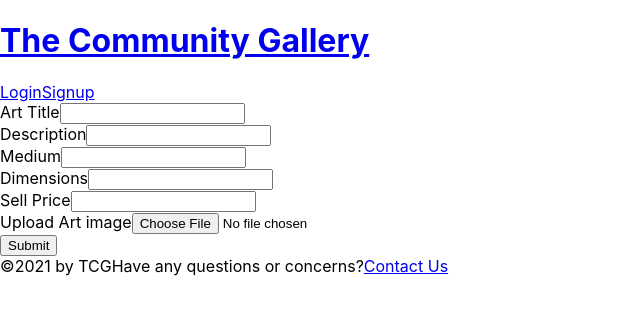
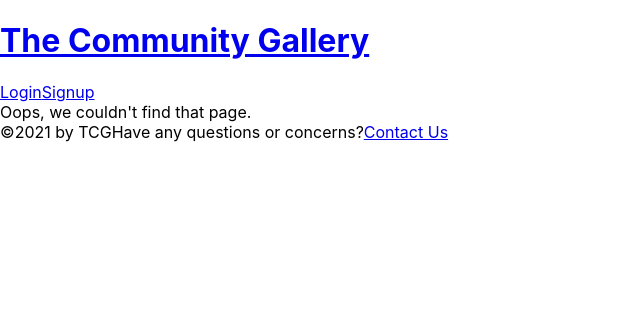
Before and after one commit to deepikabekal/TCG, a React (Create React App) app in the folder client/: page /profile/1 in a window 1280 px wide. Shown: the top 314 px of the page, without its empty margins (0-640 px from the left). Built offline with nearby package versions, Linux system fonts and the light colour scheme; the HTML template or start-up script is replaced by a standard one.

Commit message:
profile page link changed

```diff
--- a/client/src/App.js
+++ b/client/src/App.js
@@ -43,7 +43,7 @@ function App() {
               <Route exact path='/' component={Home} />
               <Route exact path='/signup' component={Signup} />
               <Route exact path='/login' component={Login} />
-              <Route exact path = '/profile/:username' component={Profile} />
+              <Route exact path = '/profile' component={Profile} />
               <Route exact path='/contact' component={Contact} />
               <Route exact path='/gallery' component={Gallery} />
 
```
